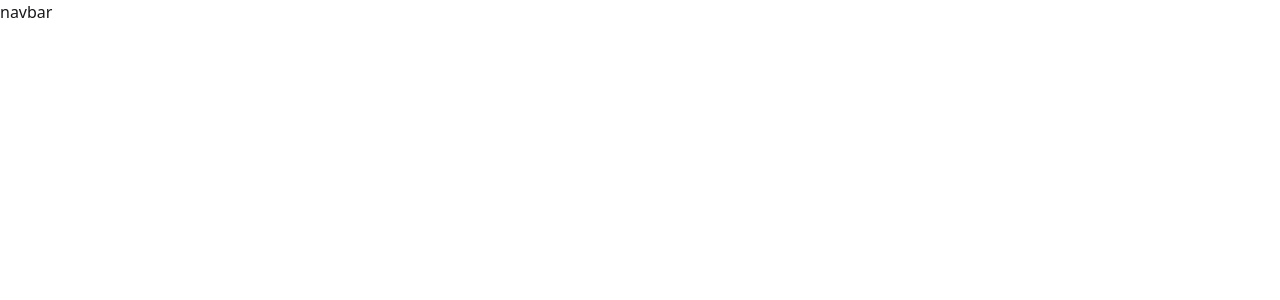
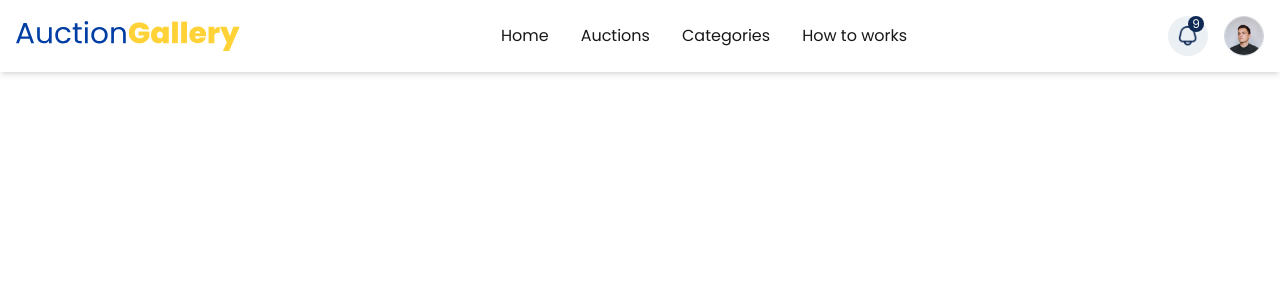
Before and after one commit to Nahid-Codex/a7-auction-gallery, a React (Vite) app: page / in a window 1280 px wide. Shown: the top 300 px of the page. Built offline with nearby package versions, Linux system fonts and the light colour scheme.

Commit message:
navbar section complete

```diff
--- a/src/components/Navbar.jsx
+++ b/src/components/Navbar.jsx
@@ -1,11 +1,49 @@
 import React from 'react';
-
+import logo from "../assets/logo.svg"
+import profile from "../assets/pro.jpeg"
+import notification from "../assets/notification.png"
 
 const Navbar = () => {
     return (
-       <div>
-        navbar
-       </div>
+        <nav className="bg-white shadow-md">
+            <div className="max-w-7xl mx-auto px-4 py-4 flex items-center justify-between">
+                {/* Logo */}
+                <div className="w-56 cursor-pointer">
+                    <img src={logo} alt="" srcset="" />
+                </div>
+
+                {/* Menu Links */}
+                <ul className="hidden md:flex font-poppins space-x-8 text[#000] ">
+                    <li><a href="#">Home</a></li>
+                    <li><a href="#">Auctions</a></li>
+                    <li><a href="#">Categories</a></li>
+                    <li><a href="#">How to works</a></li>
+                </ul>
+
+                {/* Icons (profile/login) */}
+                <div className="flex items-center space-x-4">
+                    <div className="relative">
+                        {/* Notification Icon */}
+                        <div className="bg-[#EBF0F5] p-[10px] rounded-full">
+                            <img
+                                className="w-5 h-5 cursor-pointer"
+                                src={notification}
+                                alt="notification"
+                            />
+                        </div>
+                        <span className="absolute top-0 right-1 bg-[#0E2954] text-white text-xs font-poppins rounded-full w-4 h-4 flex items-center justify-center">
+                            9
+                        </span>
+                    </div>
+
+                    <img
+                        className="w-10 h-10 rounded-full border border-gray-300 cursor-pointer"
+                        src={profile}
+                        alt="profile"
+                    />
+                </div>
+            </div>
+        </nav>
     );
 };
 
```
